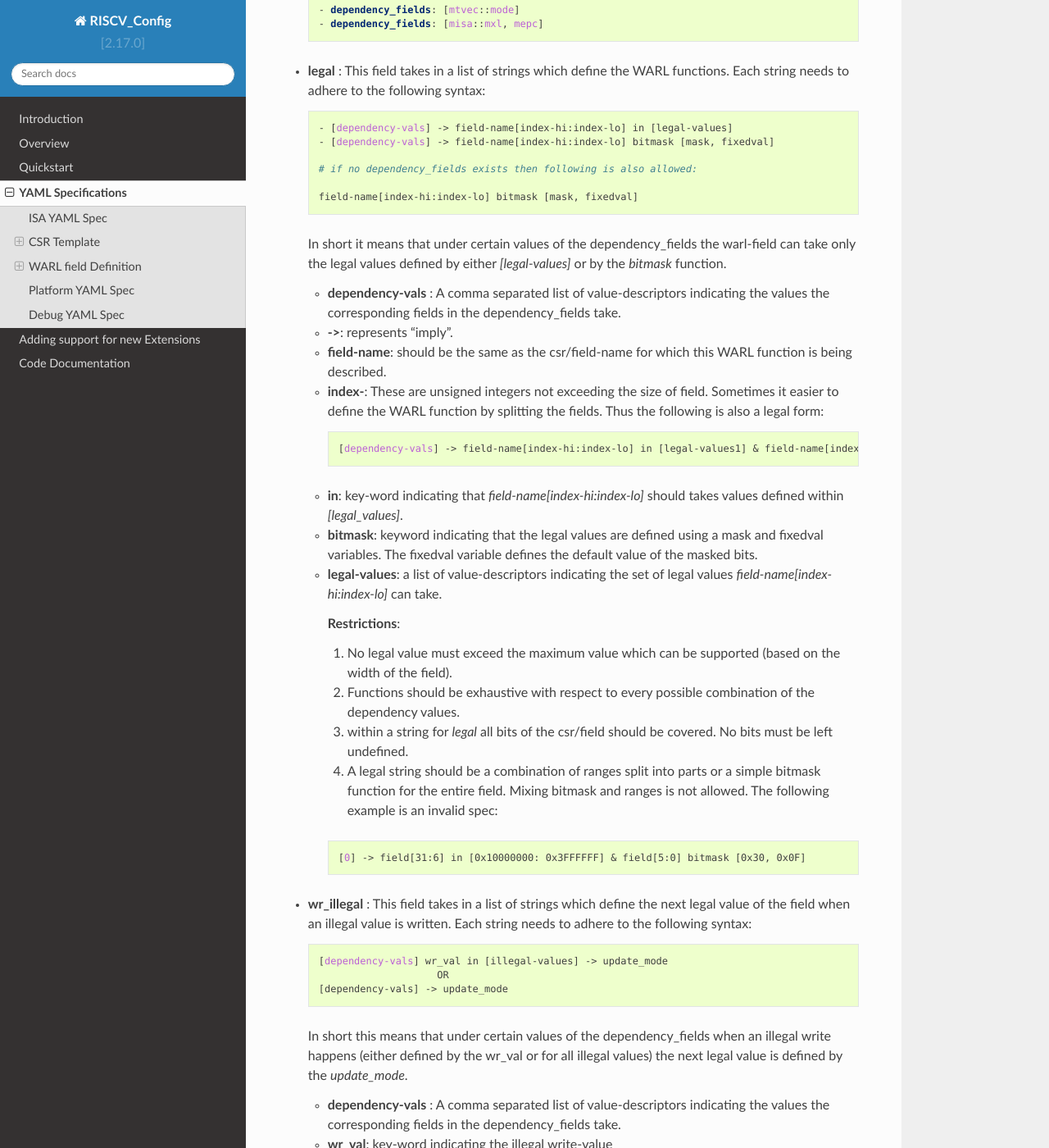
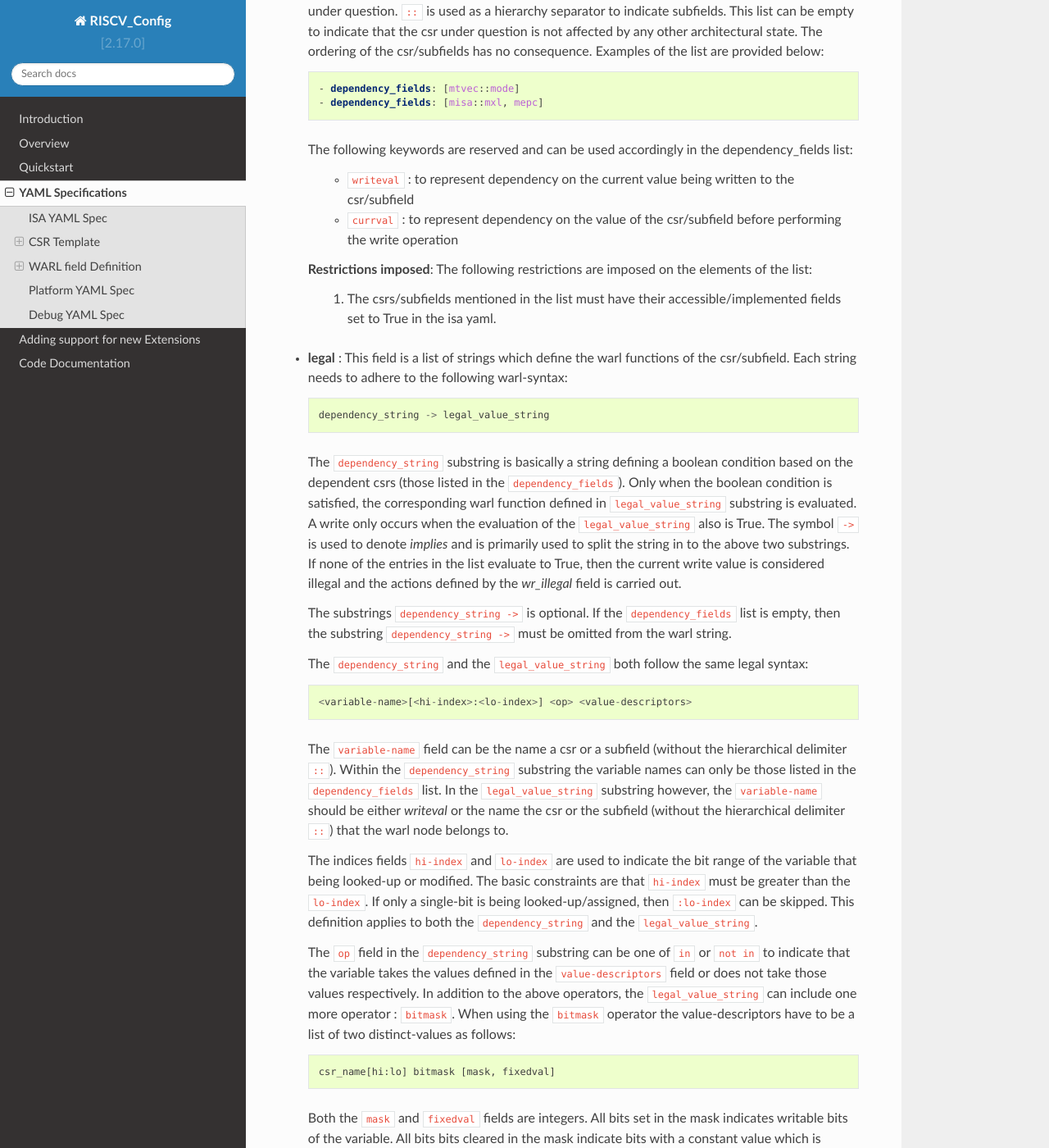
Before and after one commit to riscv-software-src/riscv-config, a Sphinx documentation site: the page built from docs/source/yaml-specs.rst, in a window 1280 px wide and 1400 px high, scrolled down 5444 px. Shown: the whole window at 82% size. Built offline with Sphinx 7.4.7 and the Read the Docs theme 2.0.0, drawn with Linux system fonts in a browser that asks for light colours; some of the changed text lies outside the part shown.

Commit message:
improved documentation for WARL

```diff
--- a/docs/source/yaml-specs.rst
+++ b/docs/source/yaml-specs.rst
@@ -28,7 +28,7 @@
 
   <name>:                                   # name of the csr
     description: <text>                     # textual description of the csr
-    address: <hex>                          # address of the CSR
+    address: <hex>                          # address of the csr
     priv_mode: <D/M/H/S/U>                  # privilege mode that owns the register
     reset-val: <hex>                        # Reset value of the register. This an accumulation
                                             # of the all reset values of the sub-fields
@@ -80,7 +80,7 @@
 
   <name>:                                 # name of the csr
     description: <text>                   # textual description of the csr
-    address: <hex>                        # address of the CSR
+    address: <hex>                        # address of the csr
     priv_mode: <D/M/H/S/U>                # privilege mode that owns the register
     reset-val: <hex>                      # Reset value of the register. This an accumulation
                                           # of the all reset values of the sub-fields
@@ -115,25 +115,25 @@
 Constraints
 -----------
 
-Each CSR undergoes the following checks:
+Each csr undergoes the following checks:
 
   1. All implemented fields at the csr-level, if set to True, are checked if
      they comply with the supported_xlen field of the ISA yaml.
   2. The reset-val is checked against compliance with the type field specified
      by the user. All unimplemented fields are considered to be hardwired to 0.
 
-For each of the above templates the following fields for all standard CSRs
+For each of the above templates the following fields for all standard csrs
 defined by the spec are frozen and **CANNOT** be modified by the user.
 
-* description
-* address
-* priv_mode
-* fields
-* shadow
-* msb
-* lsb
-* The type field for certain CSRs (like readonly) is also constrained.
-* fields names also cannot be modified for standard CSRs
+  * description
+  * address
+  * priv_mode
+  * fields
+  * shadow
+  * msb
+  * lsb
+  * The type field for certain csrs (like readonly) is also constrained.
+  * fields names also cannot be modified for standard csrs
 
 Only the following fields can be modified by the user:
 
@@ -163,8 +163,8 @@
             - "mode[1:0] in [1] -> base[29:6] in [0x000000:0xF00000] base[5:0] in [0x00]" # 256 byte aligned values only in vectored mode.
           wr_illegal:
             - "mode[1:0] in [0] -> Unchanged"
-            - "mode[1:0] in [1] and wr_val in [0x2000000:0x4000000] -> 0x2000000"
-            - "mode[1:0] in [1] and wr_val in [0x4000001:0x3FFFFFFF] -> Unchanged"
+            - "mode[1:0] in [1] && writeval in [0x2000000:0x4000000] -> 0x2000000"
+            - "mode[1:0] in [1] && writeval in [0x4000001:0x3FFFFFFF] -> Unchanged"
     mode:
       implemented: true
       type:
@@ -191,14 +191,14 @@
           implemented: true
           type:
             warl:
-              dependency_fields: [mtvec::mode]
+              dependency_fields: [mtvec::mode, writeval]
               legal:
               - 'mode[1:0] in [0] -> base[29:0] in [0x20000000, 0x20004000]'               # can take only 2 fixed values in direct mode.
               - 'mode[1:0] in [1] -> base[29:6] in [0x000000:0xF00000] base[5:0] in [0x00]'   # 256 byte aligned values only in vectored mode.
               wr_illegal:
               - 'mode[1:0] in [0] -> Unchanged'
-              - 'mode[1:0] in [1] and wr_val in [0x2000000:0x4000000] -> 0x2000000'
-              - 'mode[1:0] in [1] and wr_val in [0x4000001:0x3FFFFFFF] -> Unchanged'
+              - 'mode[1:0] in [1] && writeval in [0x2000000:0x4000000] -> 0x2000000'
+              - 'mode[1:0] in [1] && writeval in [0x4000001:0x3FFFFFFF] -> Unchanged'
           description: Vector base address.
           shadow: none
           msb: 31
@@ -226,7 +226,7 @@
 WARL field Definition
 =====================
 
-Since the RISC-V privilege spec indicates several CSRs and sub-fields of CSRs to be WARL (Write-Any-Read-Legal),
+Since the RISC-V privilege spec indicates several csrs and sub-fields of csrs to be WARL (Write-Any-Read-Legal),
 it is necessary to provide a common scheme of representation which can precisely
 define the functionality of any such WARL field/register.
 
@@ -234,19 +234,26 @@
 Value Descriptors
 -----------------
 
-This is a list which describes a set of values. Each entry can either represent a single distinct value or a range of values.
+Value descriptors are standard syntaxes that are used to define values in any
+part of the WARL string. The 2 basic descriptors are : distinct-values and
+range-values as described below:
 
-* **distinct-values** - This specifies that only the particular value should be added to the set.
+  * **distinct-values** - This specifies that only the particular value should be added to the set.
 
-  .. code-block:: python
+    .. code-block:: python
 
-    val
+      val
 
-* **range** - This specifies that all the values greater than or equal to lower and less than or equal to upper is to be included in the set.
+  * **range** - This specifies that all the values greater than or equal to lower and less than or equal to upper is to be included in the set.
 
-  .. code-block:: python
+    .. code-block:: python
 
-    lower:upper
+      lower:upper
+
+For any variable in the WARL string, the values can an amalgamation of
+distinct-values and/or range-values. They are typically captured in a list as
+shown in the below examples:
+
 
 Example:
 
@@ -258,124 +265,177 @@
   # To represent the set {5, 10, 31}
     [5, 10, 31]
 
-  # To represent the set {2, 3, 4, 5, 10}
-    [2:5, 10]
+  # To represent the set {2, 3, 4, 5, 10, 11, 12, 13, 50}
+    [2:5, 10:13, 50]
 
 WARL Node definition
 --------------------
 
-A WARL csr/field has the following skeleton in the riscv-config:
+A typical WARL node (used for a WARL csr or subfield) has the following skeleton
+in the riscv-config:
 
 .. code-block:: yaml
 
-   WARL:
-      dependency_fields: [list]
-      legal: [list of warl-string]
-      wr_illegal: [list of warl-string]
+   warl:
+      dependency_fields: [list of csrs/subfields that legal values depend on]
+      legal: [list of strings adhering to the warl-syntax for legal assignments]
+      wr_illegal: [list of strings ahdering to the warl-syntax for illegal assignments]
 
-- **dependency_fields** : A list of other csrs/fields whose values define the set of legal values the
-  csr/field under question can take. We use ``::`` as a hierarchy separator. This field can be empty as well indicating
-  no other state affects this csr/field. The fields within csrs can be specified as follows:
+- **dependency_fields** : This is a list of csrs/subfields whose values affect
+  the legal values of the csr under question. ``::`` is used as a hierarchy
+  separator to indicate subfields. This list can be empty to indicate that the
+  csr under question is not affected by any other architectural state. The
+  ordering of the csr/subfields has no consequence. Examples of the list are
+  provided below:
 
   ..  code-block:: yaml
 
       - dependency_fields: [mtvec::mode]
       - dependency_fields: [misa::mxl, mepc]
 
+  The following keywords are reserved and can be used accordingly in the
+  dependency_fields list:
 
-- **legal** : This field takes in a list of strings which define the WARL functions. Each string needs to adhere to the
-  following syntax:
+    - ``writeval`` : to represent dependency on the current value being written
+      to the csr/subfield
+    - ``currval`` : to represent dependency on the value of the csr/subfield
+      before performing the write operation
+
+  **Restrictions imposed**: The following restrictions are imposed on the
+  elements of the list:
+
+    1. The csrs/subfields mentioned in the list must have their
+       accessible/implemented fields set to True in the isa yaml.
+
+- **legal** : This field is a list of strings which define the warl functions of
+  the csr/subfield. Each string needs to adhere to the following warl-syntax:
+
+  .. code-block::
+
+     dependency_string -> legal_value_string
+
+  The ``dependency_string`` substring is basically a string defining a boolean
+  condition based on the dependent csrs (those listed in the
+  ``dependency_fields``). Only when the boolean condition is satisfied, the
+  corresponding warl function defined in ``legal_value_string`` substring is
+  evaluated. A write only occurs when the evaluation of the
+  ``legal_value_string`` also is True. The symbol ``->`` is used to denote
+  `implies` and is primarily used to split the string in to the above two
+  substrings. If none of the entries in the list evaluate to True, then the
+  current write value is considered illegal and the actions defined by the
+  `wr_illegal` field is carried out.
+
+  The substrings ``dependency_string ->`` is optional. If the ``dependency_fields`` list is
+  empty, then the substring ``dependency_string ->`` must be omitted from the warl string.
+
+  The ``dependency_string`` and the ``legal_value_string`` both follow the same
+  legal syntax:
+
+  .. code-block::
+
+     <variable-name>[<hi-index>:<lo-index>] <op> <value-descriptors>
+
+  The ``variable-name`` field can be the name a csr or a subfield (without the
+  hierarchical delimiter ``::``). Within the ``dependency_string`` substring the variable
+  names can only be those listed in the ``dependency_fields`` list. In the
+  ``legal_value_string`` substring however, the ``variable-name`` should be
+  either `writeval` or the name the csr or the subfield (without the
+  hierarchical delimiter ``::``) that the warl node belongs to.
+
+  The indices fields ``hi-index`` and ``lo-index`` are used to indicate the bit
+  range of the variable that being looked-up or modified. The basic constraints
+  are that ``hi-index`` must be greater than the ``lo-index``. If only a
+  single-bit is being looked-up/assigned, then ``:lo-index`` can be skipped.
+  This definition applies to both the ``dependency_string`` and the
+  ``legal_value_string``.
+
+  The ``op`` field in the ``dependency_string`` substring can be one of ``in``
+  or ``not in`` to indicate that the variable takes the values defined in the
+  ``value-descriptors`` field or does not take those values respectively. In
+  addition to the above operators, the ``legal_value_string`` can include one
+  more operator : ``bitmask``. When using the ``bitmask`` operator the
+  value-descriptors have to be a list of two distinct-values as follows:
 
   .. code-block:: yaml
 
-    - [dependency-vals] -> field-name[index-hi:index-lo] in [legal-values]
-    - [dependency-vals] -> field-name[index-hi:index-lo] bitmask [mask, fixedval]
+     csr_name[hi:lo] bitmask [mask, fixedval]
 
-    # if no dependency_fields exists then following is also allowed:
+  Both the ``mask`` and ``fixedval`` fields are integers. All bits set in the
+  mask indicates writable bits of the variable. All bits bits cleared in the
+  mask indicate bits with a constant value which is derived from the
+  corresponding bit in the fixedval field.
 
-    field-name[index-hi:index-lo] bitmask [mask, fixedval]
-
-  In short it means that under certain values of the dependency_fields the warl-field can take only the legal values
-  defined by either `[legal-values]` or by the `bitmask` function.
-
-  - **dependency-vals** : A comma separated list of value-descriptors indicating the values the corresponding fields in the
-    dependency_fields take.
-
-  - **->**: represents "imply".
-
-  - **field-name**: should be the same as the csr/field-name for which this WARL function is being described.
-
-  - **index-**: These are unsigned integers not exceeding the size of field. Sometimes it easier to define the WARL
-    function by splitting the fields. Thus the following is also a legal form:
-
-    .. code-block:: yaml
-
-      [dependency-vals] -> field-name[index-hi:index-lo] in [legal-values1] & field-name[index-lo-1:0] in [legal-values2]
-
-  - **in**: key-word indicating that `field-name[index-hi:index-lo]` should takes values defined within `[legal_values]`.
-
-  - **bitmask**: keyword indicating that the legal values are defined using a mask and fixedval variables. The fixedval variable defines the default value of the masked bits.
-
-  - **legal-values**: a list of value-descriptors indicating the set of legal values `field-name[index-hi:index-lo]` can
-    take.
-
-    **Restrictions**:
-
-    1. No legal value must exceed the maximum value which can be supported (based on the width of the field).
-    2. Functions should be exhaustive with respect to every possible combination of the dependency values.
-    3. within a string for `legal` all bits of the csr/field should be covered. No bits must be left undefined.
-    4. A legal string should be a combination of ranges split into parts or a simple bitmask function for the entire field. Mixing bitmask and ranges is not allowed. The following example is an invalid spec:
-
-    .. code-block:: yaml
-
-      [0] -> field[31:6] in [0x10000000: 0x3FFFFFF] & field[5:0] bitmask [0x30, 0x0F]
-
-
-- **wr_illegal** : This field takes in a list of strings which define the next legal value of the field when an illegal
-  value is written. Each string needs to adhere to the following syntax:
+  Since the ``dependency_string`` is supposed to represent a boolean condition,
+  it also has the flexibility to use basic boolean operators like ``&&`` and
+  ``||`` around the above legal syntax. Examples are provided below:
 
   .. code-block:: yaml
 
-      [dependency-vals] wr_val in [illegal-values] -> update_mode
-                          OR
-      [dependency-vals] -> update_mode
+     (csrA[2:0] in [0, 1]) && (csrB[5:0] in [0:25] || csrB[5:0] in [31,30]) ->
 
-  In short this means that under certain values of the dependency_fields when an illegal write happens (either defined by
-  the wr_val or for all illegal values) the next legal value is defined by the `update_mode`.
 
-  - **dependency-vals** : A comma separated list of value-descriptors indicating the values the corresponding fields in the
-    dependency_fields take.
+  **Restrictions imposed**: The following restrictions are imposed on the above
+  substrings:
 
-  - **wr_val**: key-word indicating the illegal write-value
+    1. No element of the value-descriptors must exceed the maximum value which
+       can be supported by the indices of the csr/subfield.
+    2. The csrs/subfields used in the ``dependency_string`` must be in those
+       listed in the ``dependency_fields`` list.
+    3. Valid operators in the ``dependency_string`` substring are ``in`` and ``not in``.
+    4. Valid operators in the ``legal_value_string`` substring are ``in``, ``not in`` and ``bitmask``
+    5. Within the ``legal_value_string`` substrings the legal values of all bits
+       of the csr/subfield must be specified. No bits must be left undefined.
+    6. If the ``dependency_fields`` is empty, then only one legal string must be
+       defined in this list.
+    7. The first combination of the ``dependency_string`` and ``legal_value_string``
+       to evaluate to True, starting from the top of the list is given highest
+       priority to define the next legal value of the csr/subfield.
+    8. The reset-value of the csr/subfield must cause atleast one of the legal
+       strings in the list to evaluate to True.
 
-  - **in**: same meaning as the before.
+  **Assumptions**
 
-  - **illegal-values**: a list of value-descriptors indicating the set of illegal values for the csr/field under question.
+    1. Since the list of all ``dependency_string`` substrings is not required to
+       be exhaustively defined
+       by the user, if none of the ``dependency_strings`` in the list evaluate to
+       true, then the current write operation should be treated as an illegal
+       write operation, and the action defined by the ``wr_illegal`` node must be
+       carried out.
+    2. If one of the dependent csrs/subfield defined in the
+       ``dependency_fields`` is not used in the ``dependency_strings``, then it
+       implictly assumed that, the variable does not affect the legal value for
+       that string
 
-  - **update_mode** : This field dictates what the next legal read value is when an illegal write happens:
+- **wr_illegal** : This field takes in a list of strings which define the next
+  legal value of the field when an illegal value is being written to the
+  csr/subfield. Each string needs to adhere to the following syntax:
 
-      - **unchanged**: The value remains unchanged to the current legal value.
+  .. code-block:: yaml
+
+      dependency_string -> update_mode
+
+  The ``dependency_string`` follows the same rules, assumptions and restrictions
+  described above. When the ``dependency_string`` evaluates to True the
+  ``update_mode`` substring defines the next legal value of the csr/subfield.
+  The supported values of the ``update_mode`` string are :
+
+      - **Unchanged**: The value remains unchanged to the current legal value held in the csr/subfield.
       - **<val>**: A single value can also be specified
-      - **nextup**: ceiling(*wr_val*) i.e. the next larger or the largest element of the legal list
-      - **nextdown**: floor(*wr_val*) i.e. the next smallest or the smallest element of the legal list
-      - **nearup**: celing(*wr_val*) i.e. the closest element in the list, with the larger element being chosen in case of a tie.
-      - **neardown**: floor(*wr_val*) i.e. the closes element in the list, with the smaller element being chosen in case of a tie
-      - **max**: maximum of all legal values
-      - **min**: minimum of all legal values
-      - **addr**:
+      - **Nextup**: ceiling(*writeval*) i.e. the next larger or the largest element of the legal list
+      - **Nextdown**: floor(*writeval*) i.e. the next smallest or the smallest element of the legal list
+      - **Nearup**: celing(*writeval*) i.e. the closest element in the list, with the larger element being chosen in case of a tie.
+      - **Neardown**: floor(*writeval*) i.e. the closes element in the list, with the smaller element being chosen in case of a tie
+      - **Max**: maximum of all legal values
+      - **Min**: minimum of all legal values
+      - **Addr**:
 
         .. code-block:: python
 
           if ( val < base || val > bound)
               return Flip-MSB of field
 
-    **Restrictions**:
-
-      1. wr_illegal will not exists for a legal list defined as a bitmask.
-
-
-
-Example:
+Examples
+--------
 
 .. code-block:: yaml
 
@@ -383,21 +443,22 @@
     WARL:
       dependency_fields: [mtvec::mode]
       legal:
-        - "[0] -> base[29:0] in [0x20000000, 0x20004000]"  # can take only 2 fixed values when mode==0.
-        - "[1] -> base[29:6] in [0x000000:0xF00000] base[5:0] in [0x00]" # 256 byte aligned when mode==1
+        - "mode[1:0] in [0] -> base[29:0] in [0x20000000, 0x20004000]"  # can take only 2 fixed values when mode==0.
+        - "mode[1:0] in [1] -> base[29:6] in [0x000000:0xF00000] base[5:0] in [0x00]" # 256 byte aligned when mode==1
       wr_illegal:
-        - "[0] -> unchanged"
-        - "[1] wr_val in [0x2000000:0x4000000] -> 0x2000000" # predefined value if write value is
-        - "[1] wr_val in [0x4000001:0x3FFFFFFF] -> unchanged"
+        - "mode[1:0] in [0] -> unchanged"
+        - "mode[1:0] in [1] && writeval in [0x2000000:0x4000000] -> 0x2000000" # predefined value if write value is
+        - "mode[1:0] in [1] && writeval in [0x4000001:0x3FFFFFFF] -> unchanged"
 
     # When base of mtvec depends on the mode field. Using bitmask instead of range
     WARL:
       dependency_fields: [mtvec::mode]
       legal:
-        - "[0] -> base[29:0] in [0x20000000, 0x20004000]"  # can take only 2 fixed values when mode==0.
-        - "[1] -> base[29:0] bitmask [0x3FFFFFC0, 0x00000000]" # 256 byte aligned when mode==1
+        - "mode[1:0] in [0] -> base[29:0] in [0x20000000, 0x20004000]"  # can take only 2 fixed values when mode==0.
+        - "mode[1:0] in [1] -> base[29:0] bitmask [0x3FFFFFC0, 0x00000000]" # 256 byte aligned when mode==1
       wr_illegal:
-        - "[0] -> unchanged" # no illegal for bitmask defined legal strings.
+        - "mode[1:0] in [0] -> unchanged" # no illegal for bitmask defined legal strings.
+        - Unchanged
 
 
     # no dependencies. Mode field of mtvec can take only 2 legal values using range-descriptor
```
Also changed, not shown: docs/source/code-doc.rst (+8 -0 lines), 1 other file.
